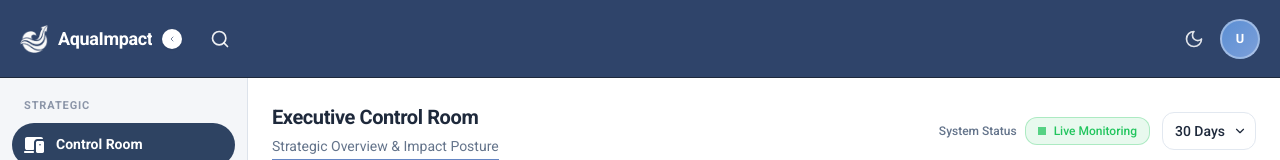
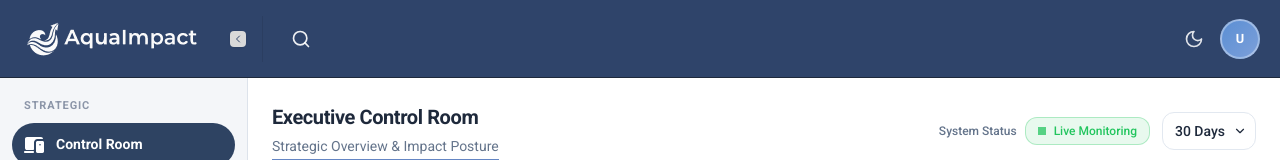
Before and after one commit to sg-ujjwal/nextjs-dashboard, a Next.js app: page / in a window 1280 px wide. Shown: the top 160 px of the page. Built offline with nearby package versions, Linux system fonts and the light colour scheme; what @mui/material-nextjs would draw is missing.

Commit message:
feat: add dashboard header component including brand block with logo and sidebar toggle.

```diff
--- a/src/modules/dashboard/components/header/header-brand-block.tsx
+++ b/src/modules/dashboard/components/header/header-brand-block.tsx
@@ -1,77 +1,87 @@
-'use client'
+"use client";
 
-import Image from 'next/image'
-import Box from '@mui/material/Box'
-import IconButton from '@mui/material/IconButton'
-import Typography from '@mui/material/Typography'
-import { ChevronLeft } from 'lucide-react'
+import Image from "next/image";
+import Box from "@mui/material/Box";
+import IconButton from "@mui/material/IconButton";
+import Typography from "@mui/material/Typography";
+import { ChevronLeft } from "lucide-react";
 
 export type HeaderBrandBlockProps = {
-  sidebarCollapsed: boolean
-  onToggleSidebar: () => void
-}
+  sidebarCollapsed: boolean;
+  onToggleSidebar: () => void;
+};
 
-export const HeaderBrandBlock = ({ sidebarCollapsed, onToggleSidebar }: HeaderBrandBlockProps) => (
-  <Box sx={{ display: 'flex', alignItems: 'center', gap: { xs: 0.75, sm: 1.25 }, flexShrink: 0, minWidth: 0 }}>
+export const HeaderBrandBlock = ({
+  sidebarCollapsed,
+  onToggleSidebar,
+}: HeaderBrandBlockProps) => (
+  <Box
+    sx={{
+      display: "flex",
+      alignItems: "center",
+      flexShrink: 0,
+      minWidth: 0,
+      pr: 2,
+      mr: 2,
+      borderInlineEnd: "1.5px solid rgba(0, 0, 0, 0.08)",
+    }}
+  >
     <Box
       component="span"
       sx={{
-        position: 'relative',
-        display: 'inline-flex',
-        alignItems: 'center',
-        justifyContent: 'center',
-        width: { xs: 24, sm: 28 },
-        height: { xs: 24, sm: 28 },
+        position: "relative",
+        display: "inline-flex",
+        alignItems: "center",
+        justifyContent: "center",
         flexShrink: 0,
+        gap: 3,
       }}
       aria-hidden
     >
+      <Box
+        sx={{
+          display: "flex",
+          alignItems: "center",
+          justifyContent: "center",
+        }}
+      >
         <Image
-        src="/brand-logo.png"
+          src="/assets/images/mainLogo.png"
           alt=""
-        width={28}
-        height={28}
+          width={186}
+          height={46}
           priority
-        sizes="28px"
-        style={{ width: '100%', height: '100%', objectFit: 'contain' }}
+          style={{ width: "186px", height: "46px", objectFit: "contain" }}
         />
       </Box>
-    <Typography
-      sx={{
-        color: '#fff',
-        fontWeight: 700,
-        fontSize: { xs: '1rem', sm: '1.125rem' },
-        letterSpacing: '-0.02em',
-        whiteSpace: 'nowrap',
-        overflow: 'hidden',
-        textOverflow: 'ellipsis',
-        maxWidth: { xs: '42vw', sm: 'none' },
-      }}
-      component="span"
-    >
-      AquaImpact
-    </Typography>
+      <Box>
         <IconButton
           onClick={onToggleSidebar}
-      aria-label={sidebarCollapsed ? 'Expand sidebar' : 'Collapse sidebar'}
+          aria-label={sidebarCollapsed ? "Expand sidebar" : "Collapse sidebar"}
           size="small"
           sx={{
-        color: 'custom.headerBar',
-        bgcolor: '#fff',
-        borderRadius: 1,
-        width: 20,
-        height: 20,
-        boxShadow: '0 1px 2px rgba(0,0,0,0.08)',
-        '&:hover': { bgcolor: 'rgba(255,255,255,0.92)', color: 'custom.headerBar' },
+            color: "custom.headerBar",
+            bgcolor: "#D9D9D9",
+            borderRadius: "4px",
+            width: 16,
+            height: 16,
+            padding: "0",
+            boxShadow: "0 1px 2px rgba(0,0,0,0.08)",
+            "&:hover": {
+              bgcolor: "rgba(255,255,255,0.92)",
+              color: "custom.headerBar",
+            },
           }}
         >
           <ChevronLeft
-        size={8}
+            size={12}
             style={{
-          transform: sidebarCollapsed ? 'rotate(180deg)' : undefined,
-          transition: 'transform 0.25s ease',
+              transform: sidebarCollapsed ? "rotate(180deg)" : undefined,
+              transition: "transform 0.25s ease",
             }}
           />
         </IconButton>
       </Box>
-)
+    </Box>
+  </Box>
+);
--- a/src/modules/dashboard/components/header/index.tsx
+++ b/src/modules/dashboard/components/header/index.tsx
@@ -24,7 +24,7 @@ export const Header = ({ sidebarCollapsed, onToggleSidebar }: HeaderProps) => (
       bgcolor: "custom.headerBar",
     }}
   >
-    <Box sx={{ display: "flex", alignItems: "center", gap: 2, minWidth: 0 }}>
+    <Box sx={{ display: "flex", alignItems: "center", gap: 0, minWidth: 0 }}>
       <HeaderBrandBlock
         sidebarCollapsed={sidebarCollapsed}
         onToggleSidebar={onToggleSidebar}
```
Also changed, not shown: public/assets/images/mainLogo.png (added). Lines whose indentation alone changed are shown as unchanged.
